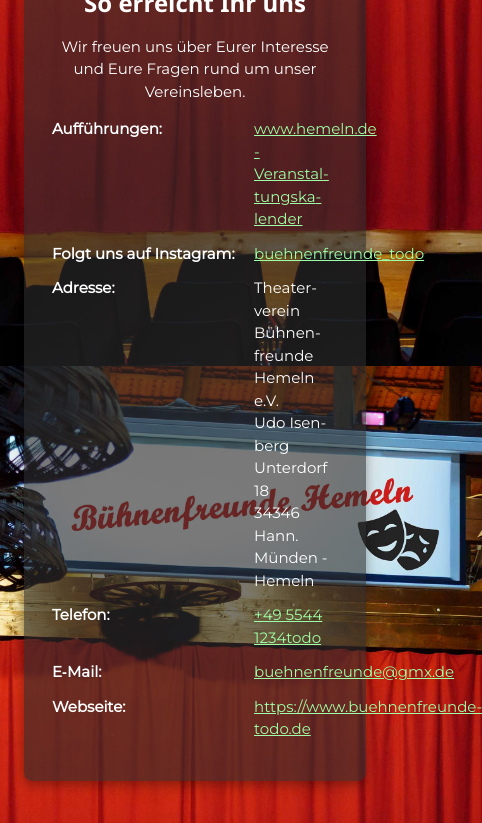
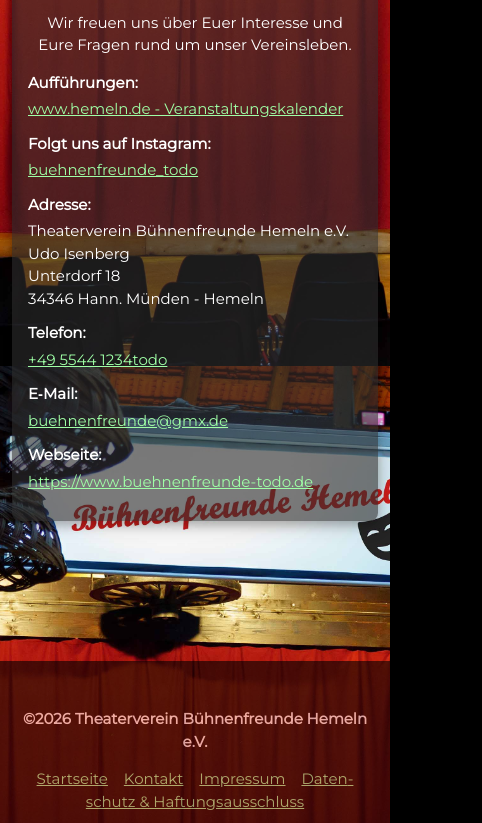
Before and after one commit to nollandreas/buehne, a plain HTML site: page kontakt.html in a window 390 px wide. Shown: the part 478-1301 px from the top of the page, 482 px wide, since content can reach past the window. Drawn offline with nearby package versions, Linux system fonts and the light colour scheme.

Commit message:
Fix: Textumbrüche verbessert für schmale Anzeige/Mobilgeräte. Schreibfehler gefixt.

```diff
--- a/kontakt.html
+++ b/kontakt.html
@@ -16,7 +16,13 @@
 .contact-item { display: grid; grid-template-columns: 190px minmax(0, 1fr); align-items: start; gap: 12px; max-width: 620px; margin: 12px auto; }
 .contact-item strong { display: block; width: 190px; text-align: left; }
 .contact-item span,
-.contact-item a { display: block; text-align: left; }
+.contact-item a { display: block; text-align: left;min-width: 0; overflow-wrap: anywhere; }
+@media (max-width:600px) {
+  .contact-wrapper {padding: 12px}
+  .contact-card {padding: 16px}
+  .contact-item {grid-template-columns: 1fr; gap: 4px}
+  .contact-item strong {width: auto}
+}
 </style>
 </head>
 <body>
@@ -62,7 +68,7 @@
     </div>
 
     <h3><b>So erreicht Ihr uns</b></h3>
-    <p class="w3-medium">Wir freuen uns über Eurer Interesse und Eure Fragen rund um unser Vereinsleben.</p>
+    <p class="w3-medium">Wir freuen uns über Euer Interesse und Eure Fragen rund um unser Vereinsleben.</p>
 
     <div class="contact-item">
       <strong>Aufführungen:</strong>
```
